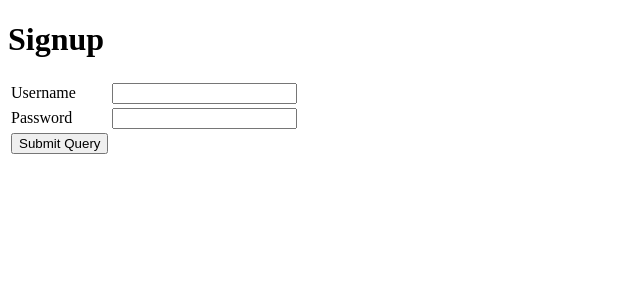
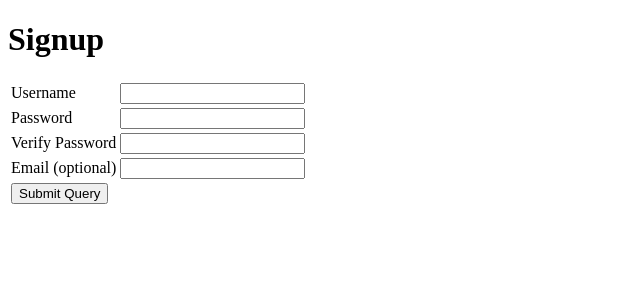
Before and after one commit to jmburghardt/user_signup, a Flask app: page / in a window 1280 px wide. Shown: the top 300 px of the page, without its empty margins (0-640 px from the left). Run offline with Flask 2, Linux system fonts and the light colour scheme.

Commit message:
functioning, need welcome page

```diff
--- a/main.py
+++ b/main.py
@@ -6,39 +6,51 @@ app = Flask(__name__)
 app.config['DEBUG'] = True
 
 @app.route('/signup', methods=['post'])
+def signup():
+    username = get_username()
+    password = get_password()
+    verify = validate_password()
+    email = get_email()
+    return render_template('options.html', value=username[0], error=username[1],
+        valuepass=password[0], errorpass=password[1], errorverify=verify, erroremail=email)
+
 def get_username():
     username = request.form['username']
     if (not username) or (username.strip() == ''):
         error = "That's not a valid username"
-        return render_template('options.html', error=error)
+        return  ('', error)
 
     if len(username) < 3 or len(username) > 20:
         error = "Your username must be between 3 and 20 characters."
-        return render_template('options.html', error=error)
+        return ('', error)
     else:
-        return render_template('options.html', value=username)
+        return (username, '')
 
 def get_password():
     password = request.form['password']
     if (not password) or (password.strip() == ''):
         error = "That's not a valid password"
-        return render_template('options.html', error=error)
+        return ('', error)
     if len(password) < 3 or len(password) > 20:
         error = "Your password must be between 3 and 20 characters"
-        return render_template('options.html', error=error)
+        return ('', error)
+    else:
+        return (password, '')
 
 def validate_password():
     verify = request.form['verify']
     password = request.form['password']
     if verify != password:
         error = "Passwords don't match"
-        return render_template('options.html', error=error)
+        return (error)
 
-def email():
+def get_email():
     email = request.form['email']
-    if not email:
-        error = "That's not a valid email"
-        return render_template('options.html', error=error)
+    error = "That's not a valid email"
+    if "@" in email and "." in email:
+        return ""
+    else:
+        return error
 
 @app.route('/')
 def index():
--- a/templates/options.html
+++ b/templates/options.html
@@ -20,19 +20,21 @@
                     <label for="password">Password</label>
                 </td>
                 <td>
-                    <input type="password" value="" name="password" />
-                    {% if error %}
-                    <span class="error"></span>
+                    <input type="password" valuepass="" name="password" />
+                    {% if errorpass %}
+                    <span class="error">{{errorpass}}</span>
                     {% endif %}
                 </td>
             </tr>
-<!--            <tr>
+            <tr>
                 <td>
                     <label for="verify">Verify Password</label>
                 </td>
                 <td>
-                    <input type="password" value="" name="verify" />
-                    <span class="error"></span>
+                    <input type="password" valueverify="" name="verify" />
+                    {% if errorverify %}
+                    <span class="error">{{errorverify}}</span>
+                    {% endif %}
                 </td>
             </tr>
             <tr>
@@ -40,10 +42,12 @@
                     <label for="email">Email (optional)</label>
                 </td>
                 <td>
-                    <input type="email" name="email" />
-                    <span class="error"></span>
+                    <input name="email" />
+                    {% if erroremail %}
+                    <span class="error">{{erroremail}}</span>
+                    {% endif %}
                 </td>
-            </tr>-->
+            </tr>
             <tr>
                 <td>
                     <input type='submit' value="Submit Query" />
```
